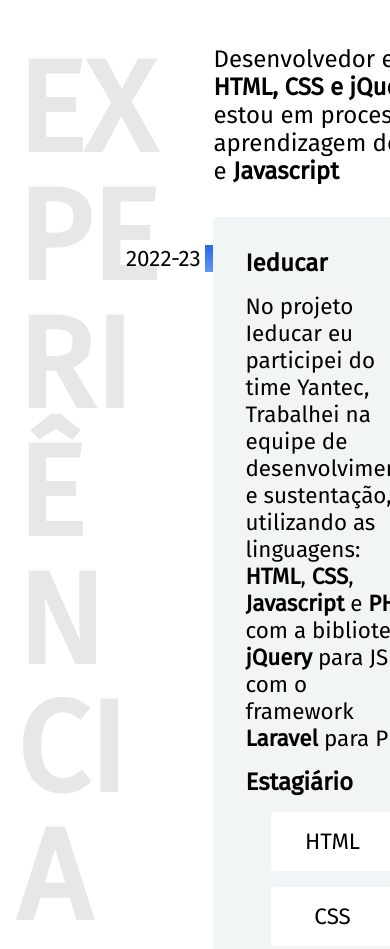
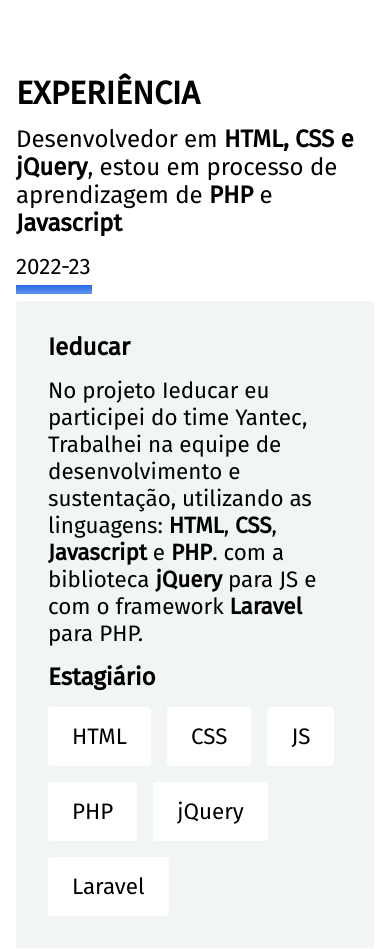
Before and after one commit to EmidioG/portif-lio, a plain HTML site: page index.html in a window 390 px wide. Shown: the part 756-1705 px from the top of the page. Drawn offline with Linux system fonts and the light colour scheme.

Commit message:
aprimoramento do responsivo.

```diff
--- a/css/main.css
+++ b/css/main.css
@@ -1,4 +1,9 @@
 .experiencia {
+    display: grid;
+    grid-template-columns: auto auto;
+    gap: 9rem;
+}
+.experiencia h2 {
     font-size: 8rem;
     line-height: 1;
     text-transform: uppercase;
@@ -19,27 +24,12 @@
     margin: 2rem 0px;
     display: grid;
     grid-template-columns: 1fr 1fr;
-    gap: 1rem;
+    gap: 1rem 2rem;
     position: relative;
     padding: 2rem;
 }
 
-@media (width <= 1250px) {
-    .projeto {
-        grid-template-columns: 3fr 2fr;
-    }
-}
-
-@media (width <= 1100px) {
-    .projeto {
-        grid-template-columns: 1fr;
-    }
-    .cargo {
-        grid-row: 3;
-    }
-}
-
-@media (width <= 1000px) {
+@media (width <= 1050px) {
     .projeto {
         grid-template-columns: 1fr;
     }
@@ -95,7 +85,6 @@
     display: flex;
     flex-wrap: wrap;
     gap: 1rem;
-    justify-content: center;
 }
 
 .projeto ul li a {
@@ -104,8 +93,6 @@
     padding: 1rem 1.5rem;
     background-color: rgb(255, 255, 255);
     border-radius: 4px;
-    width: 6ch;
-    text-align: center;
 }
 
 .projeto ul li a:hover {
@@ -114,3 +101,29 @@
     outline: 3px solid cornflowerblue;
     color: white;
 }
+
+@media (width <= 750px) {
+    .experiencia {
+        grid-template-columns: 1fr;
+        gap: 1rem;
+    }
+    .experiencia h2 {
+        font-size: 2rem;
+        color: black;
+        word-break: normal;
+    }
+    .projeto {
+        margin-top: 4rem;
+    }
+    .projeto::before {
+        left: 0px;
+        top: -1rem;
+        width: 8.5ch;
+        height: 1ch;
+    }
+    .ano {
+        position: absolute;
+        left: 0px;
+        top: -3rem;
+    }
+}
--- a/css/principal.css
+++ b/css/principal.css
@@ -1,6 +1,6 @@
 main {
     display: grid;
-    grid-template-columns: auto auto;
+    grid-template-columns: minmax(200px, 350px) 1fr;
     gap: 9rem;
 }
 
@@ -34,7 +34,7 @@ img {
     padding: 2rem 0px;
 }
 
-@media (width <= 850px) {
+@media (width <= 750px) {
     body {
         margin: 0px 1rem;
     }
--- a/index.html
+++ b/index.html
@@ -30,13 +30,14 @@
             </h1>
             <p>Localizado em <strong>Maceió-AL</strong></p>
         </div>
-        <h2 class="experiencia">Experiência</h2>
+    </main>
+    <section class="experiencia">
+        <h2>Experiência</h2>
 
         <div class="projetos">
             <p class="informações">
                 Desenvolvedor em <strong>HTML, CSS e jQuery</strong>, estou em processo de aprendizagem de <strong>PHP</strong> e <strong>Javascript</strong>
             </p>
-
             <!-- ! projetos -->
 
             <div class="projeto">
@@ -68,10 +69,8 @@
                     </li>
                 </ul>
             </div>
-
-
-
-            <!--<h2>Formação</h2>
+    </section>
+    <!--<h2>Formação</h2>
         <div>
             <p>
                 Atualmente cursando o curso técnico integrado em Informática
```
